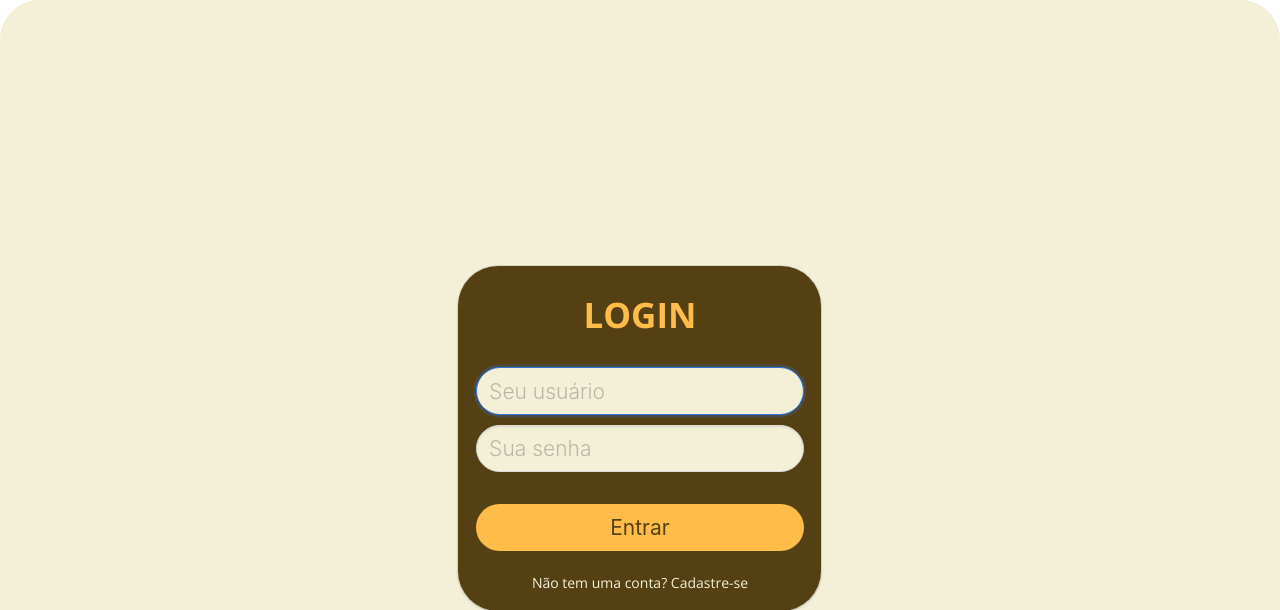
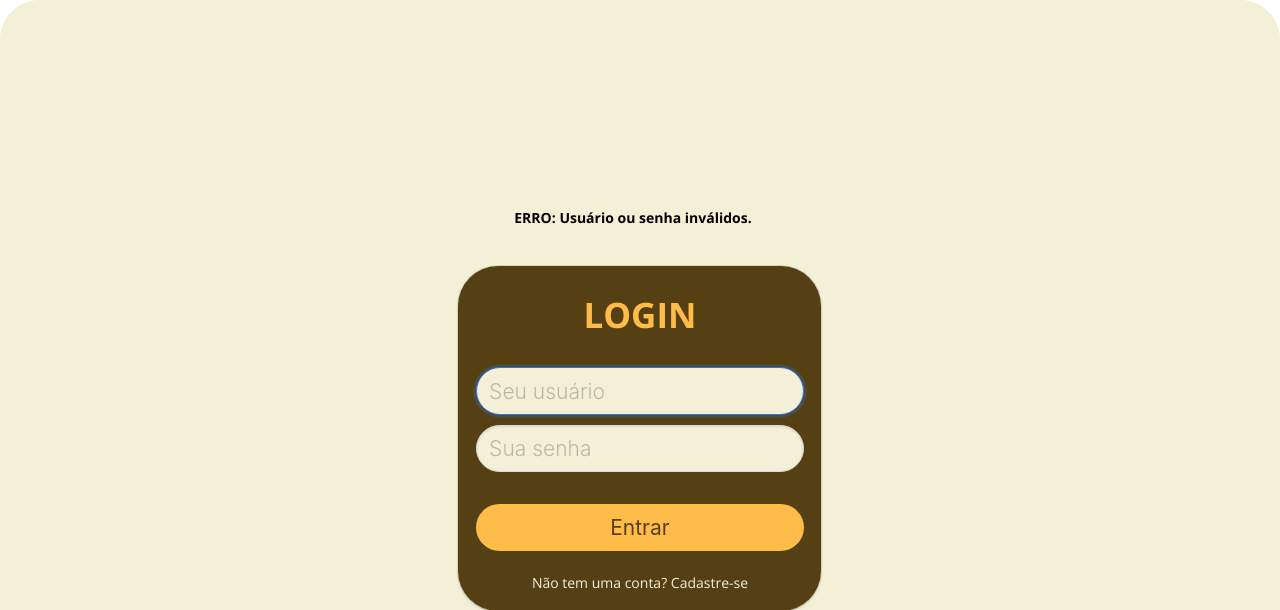
Before and after one commit to offdopedro1303/sprint3, a PHP site: page /login-php/index.php in a window 1280 px wide. Shown: the top 610 px of the page. Run offline with PHP 8.4, Linux system fonts and the light colour scheme; the visitor is signed in with stand-in values (Sample User, id 1).

Commit message:
aaaaaaaaaaaa

```diff
--- a/login-php/index.php
+++ b/login-php/index.php
@@ -31,7 +31,7 @@
 
         .notification.is-danger {
             background-color: #F4F0D8;
-            color: #F4F0D8;
+            color: black;
             border-radius: 40px;
         }
 
```
